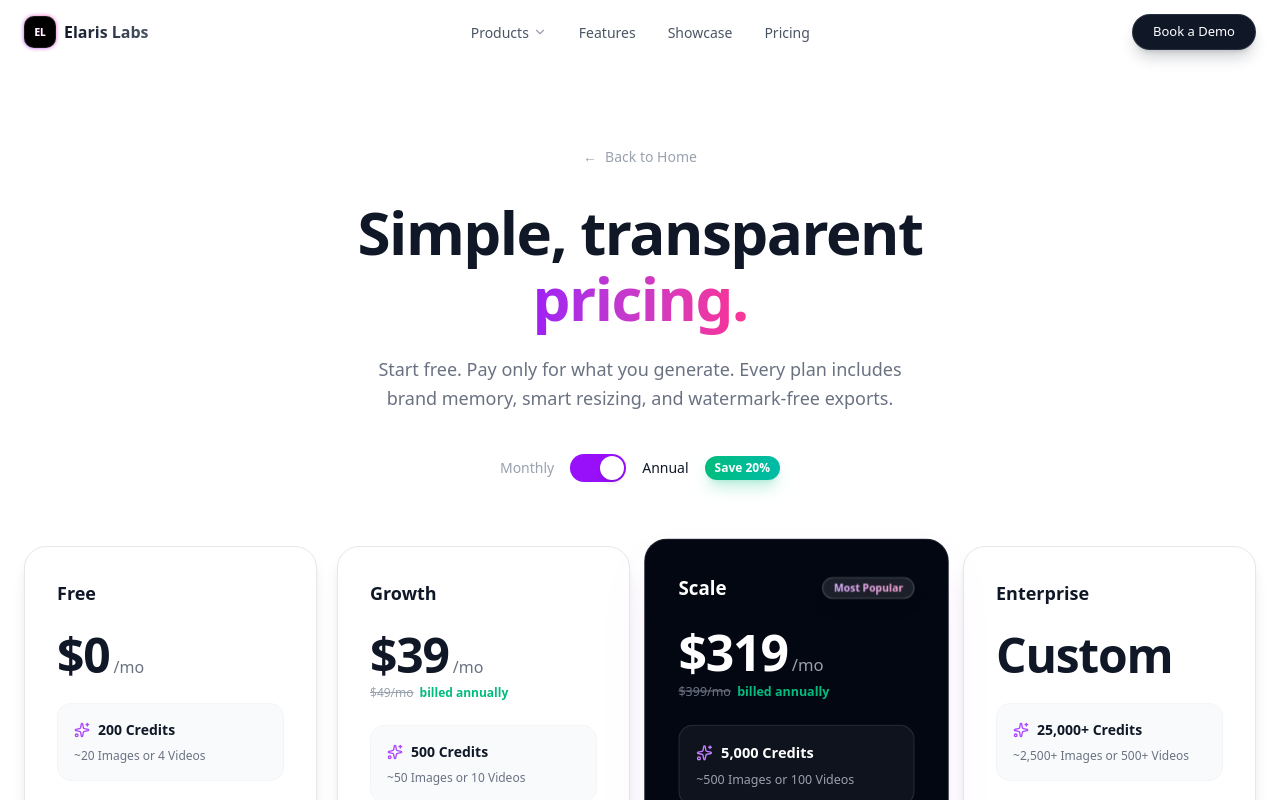
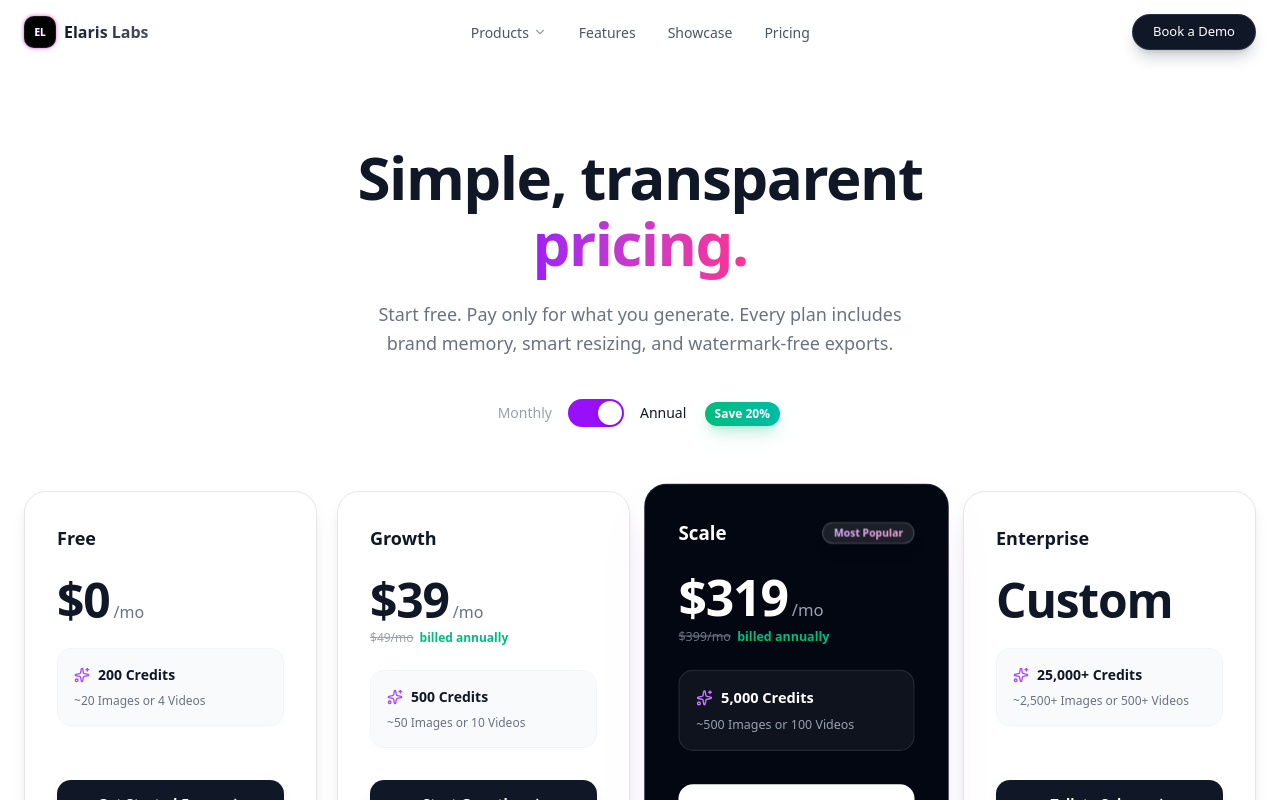
Before and after one commit to 1sarthakbhardwaj/elaris, a Next.js app: page /pricing in a window 1280 px wide. Both pictures are taken after a click on the button "Toggle annual billing". Shown: the top 800 px of the page. Built offline with nearby package versions, Linux system fonts and the light colour scheme.

Commit message:
refactor: simplify PricingContent component animations and enhance Privacy Policy list item typography for better readability

```diff
--- a/app/components/PricingContent.tsx
+++ b/app/components/PricingContent.tsx
@@ -193,12 +193,6 @@ export function PricingContent() {
                 </div>
 
                 <motion.div style={{ y: smoothHeroTextY, opacity: heroOpacity }} className="max-w-4xl mx-auto text-center relative z-10">
-                    <motion.div initial={{ opacity: 0, y: 20 }} animate={heroInView ? { opacity: 1, y: 0 } : {}} transition={{ duration: 0.5 }}>
-                        <Link href="/" className="inline-flex items-center gap-2 text-gray-400 hover:text-gray-600 transition-colors mb-8 text-sm group">
-                            <span className="group-hover:-translate-x-0.5 transition-transform">&larr;</span> Back to Home
-                        </Link>
-                    </motion.div>
-
                     <motion.h1
                         initial={{ opacity: 0, y: 20 }}
                         animate={heroInView ? { opacity: 1, y: 0 } : {}}
@@ -239,18 +233,21 @@ export function PricingContent() {
                             />
                         </button>
                         <span className={`text-sm font-medium transition-colors ${annual ? 'text-gray-900' : 'text-gray-400'}`}>Annual</span>
-                        <AnimatePresence>
+                        <div className="w-20">
+                            <AnimatePresence mode="popLayout">
                                 {annual && (
                                     <motion.span
-                                    initial={{ opacity: 0, scale: 0.8, x: -8 }}
-                                    animate={{ opacity: 1, scale: 1, x: 0 }}
-                                    exit={{ opacity: 0, scale: 0.8, x: -8 }}
+                                        initial={{ opacity: 0, scale: 0.8 }}
+                                        animate={{ opacity: 1, scale: 1 }}
+                                        exit={{ opacity: 0, scale: 0.8 }}
+                                        transition={{ duration: 0.2 }}
                                         className="inline-flex items-center bg-gradient-to-r from-emerald-500 to-teal-500 text-white text-xs font-bold px-2.5 py-1 rounded-full shadow-lg shadow-emerald-500/25"
                                     >
                                         Save 20%
                                     </motion.span>
                                 )}
                             </AnimatePresence>
+                        </div>
                     </motion.div>
                 </motion.div>
             </section>
--- a/app/privacy-policy/page.tsx
+++ b/app/privacy-policy/page.tsx
@@ -82,7 +82,7 @@ export default function PrivacyPolicyPage() {
                 'Leads and marketing contacts',
                 'Business partners and vendors',
               ].map((item, i) => (
-                <li key={i} className="flex items-start gap-3 text-gray-600">
+                <li key={i} className="flex items-start gap-3 text-base text-gray-600">
                   <span className="mt-2 w-1.5 h-1.5 rounded-full bg-purple-500 shrink-0" />
                   {item}
                 </li>
@@ -185,7 +185,7 @@ export default function PrivacyPolicyPage() {
                     'Analytics and marketing platforms (campaign attribution)',
                     'Public sources or enrichment tools (for business contact data, where permitted)',
                   ].map((item, i) => (
-                    <li key={i} className="flex items-start gap-3 text-gray-600">
+                    <li key={i} className="flex items-start gap-3 text-base text-gray-600">
                       <span className="mt-2 w-1.5 h-1.5 rounded-full bg-purple-500 shrink-0" />
                       {item}
                     </li>
@@ -308,7 +308,7 @@ export default function PrivacyPolicyPage() {
                 'Equivalent legal transfer mechanisms',
                 'Additional security measures (as appropriate)',
               ].map((item, i) => (
-                <li key={i} className="flex items-start gap-3 text-gray-600">
+                <li key={i} className="flex items-start gap-3 text-base text-gray-600">
                   <span className="mt-2 w-1.5 h-1.5 rounded-full bg-purple-500 shrink-0" />
                   {item}
                 </li>
@@ -356,7 +356,7 @@ export default function PrivacyPolicyPage() {
                 'Monitoring, rate limiting, and anomaly detection',
                 'Secure development practices and vulnerability management',
               ].map((item, i) => (
-                <li key={i} className="flex items-start gap-3 text-gray-600">
+                <li key={i} className="flex items-start gap-3 text-base text-gray-600">
                   <span className="mt-2 w-1.5 h-1.5 rounded-full bg-purple-500 shrink-0" />
                   {item}
                 </li>
@@ -382,7 +382,7 @@ export default function PrivacyPolicyPage() {
                 'Withdraw consent (where processing is based on consent)',
                 'Appeal certain automated decisions, where applicable',
               ].map((item, i) => (
-                <li key={i} className="flex items-start gap-3 text-gray-600">
+                <li key={i} className="flex items-start gap-3 text-base text-gray-600">
                   <span className="mt-2 w-1.5 h-1.5 rounded-full bg-purple-500 shrink-0" />
                   {item}
                 </li>
@@ -407,7 +407,7 @@ export default function PrivacyPolicyPage() {
                   'If we "share" data for cross-context behavioral advertising (if enabled), you can opt out via our cookie preferences center.',
                   'You may designate an authorized agent to submit requests.',
                 ].map((item, i) => (
-                  <li key={i} className="flex items-start gap-3 text-gray-600">
+                  <li key={i} className="flex items-start gap-3 text-base text-gray-600">
                     <span className="mt-2 w-1.5 h-1.5 rounded-full bg-purple-500 shrink-0" />
                     {item}
                   </li>
```
Lines whose indentation alone changed are shown as unchanged.
